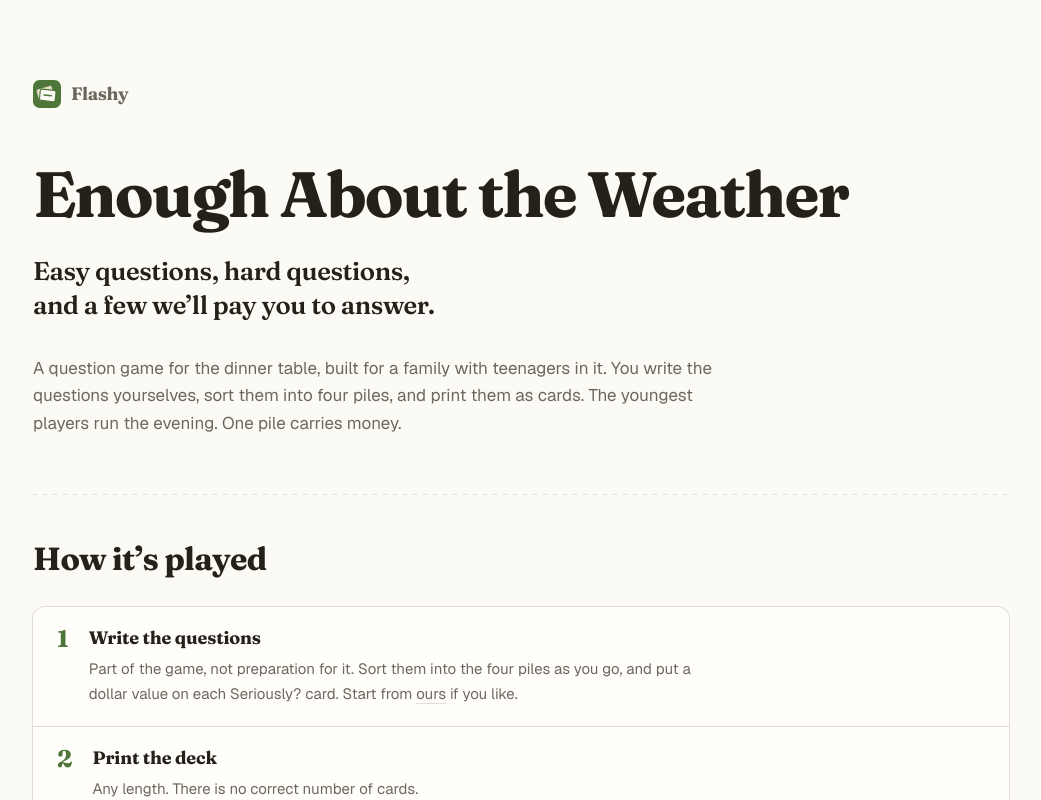
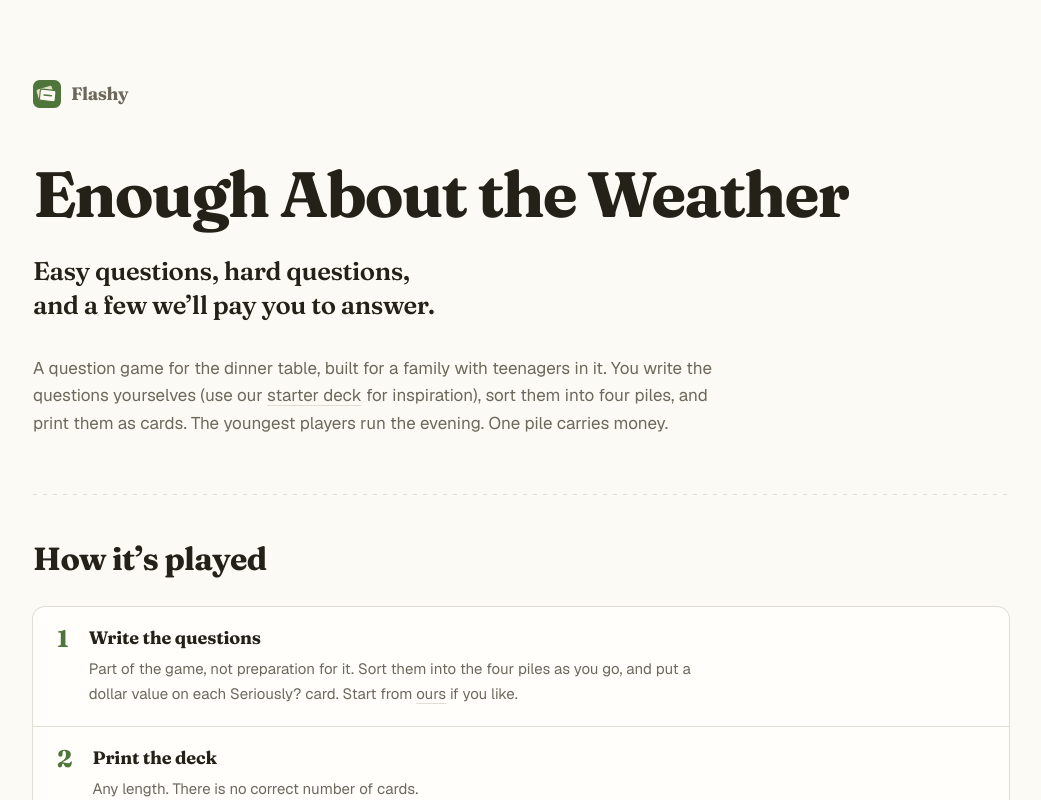
Before and after one commit to thekarolgajda/Flashy, a Next.js app: page /enough-about-the-weather in a window 1280 px wide. Shown: the top 800 px of the page, without its empty margins (119-1160 px from the left). Built offline with nearby package versions, Linux system fonts and the light colour scheme.

Commit message:
Point at the starter deck from the opening line
Writing the questions is the first thing the page asks of a reader, so
the offer of a set to work from belongs there and not only eight rules
further down.

```diff
--- a/src/app/enough-about-the-weather/page.tsx
+++ b/src/app/enough-about-the-weather/page.tsx
@@ -149,8 +149,15 @@ export default function EnoughAboutTheWeatherPage() {
 
       <p className="mt-8 max-w-[62ch] text-[1.0625rem] leading-relaxed text-ink-soft">
         A question game for the dinner table, built for a family with teenagers in it. You write
-        the questions yourselves, sort them into four piles, and print them as cards. The youngest
-        players run the evening. One pile carries money.
+        the questions yourselves (use our{" "}
+        <a
+          href="#starter-questions"
+          className="underline decoration-rule underline-offset-4 transition-colors hover:text-ink hover:decoration-ink"
+        >
+          starter deck
+        </a>{" "}
+        for inspiration), sort them into four piles, and print them as cards. The youngest players
+        run the evening. One pile carries money.
       </p>
 
       <div className="rule-dashed mt-14" />
```
